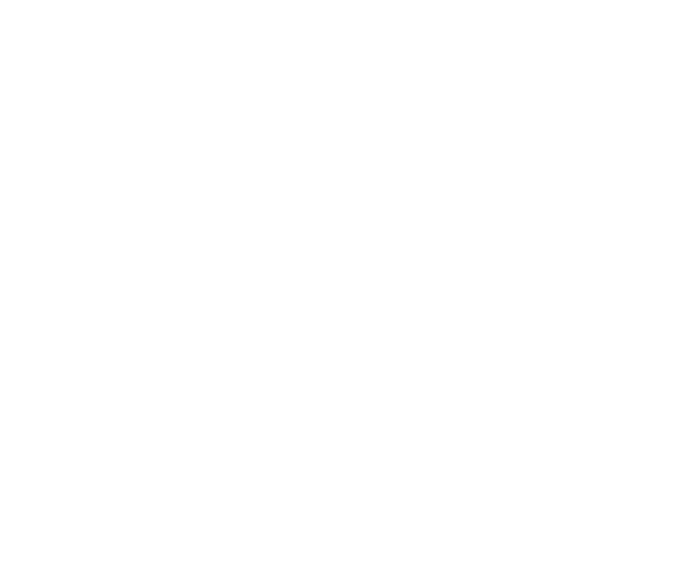
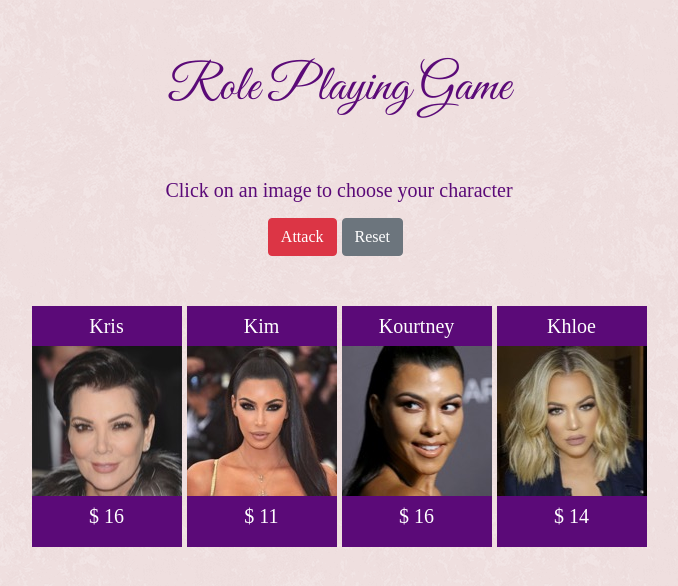
Before and after one commit to mbmedhurst/KKUK-RPG, a plain HTML site: page index.html in a window 1280 px wide. Shown: the whole page, without its empty margins (301-979 px from the left). Drawn offline with nearby package versions, Linux system fonts and the light colour scheme; a web font is replaced by a local one.

Commit message:
init and character click working

```diff
--- a/assets/css/style.css
+++ b/assets/css/style.css
@@ -0,0 +1,88 @@
+body {
+    background-image: url(../images/pink_rice.png);
+    color: #5b0a78;
+}
+
+.header-container {
+    margin: 50px;
+    text-align: center;
+    font-family: 'Great Vibes', cursive;
+    font-size: 50px;
+    /* border: 1px dotted purple; */
+}
+
+.game-container {
+    margin: 0px 50px;
+    display: grid;
+    grid-template-columns: 1fr 1fr 1fr 1fr;
+    grid-template-rows: 1fr 1fr;
+    /* border: 1px dotted purple; */
+    grid-gap: 5px;
+    /* text-align: center; */
+}
+
+.grid-item {
+    font-family: 'Laila', serif;
+    font-size: 20px;
+    /* border: 1px dotted purple; */
+}
+
+/* aka cell 1 */
+#me {
+    grid-column: 1 / span 1;
+    grid-row: 1 / span 2;
+    text-align: center;
+}
+
+/* aka cell 2 */
+#message {
+    grid-column: 2 / span 2;
+    grid-row: 1 / span 1;
+    text-align: center;
+}
+
+/* aka cell 3 */
+#defender {
+    grid-column: 4 / span 1;
+    grid-row: 1 / span 2;
+    text-align: center;
+}
+
+/* aka cell 4 */
+#attackBtn {
+    grid-column: 2 / span 1;
+    grid-row: 2 / span 1;
+    text-align: right;
+}
+
+/* aka cell 5 */
+#resetBtn {
+    grid-column: 3 / span 1;
+    grid-row: 2 / span 1;
+}
+
+.player-container {
+    margin: auto;
+    margin-top: 50px;
+    width: 615px;
+    display: grid;
+    grid-template-columns: 1fr 1fr 1fr 1fr;
+    grid-template-rows: 1fr;
+    /* border: 1px dotted purple; */
+    grid-gap: 5px;
+}
+
+.playerCell {
+    background-color: #5b0a78;
+    color: white;
+    font-family: 'Laila', serif;
+    font-size: 20px;
+    text-align: center;
+    width: 150px;
+    padding-top: 5px;
+}
+
+img {
+    padding-top: 5px;
+    padding-bottom: 5px;
+}
--- a/assets/javascript/game.js
+++ b/assets/javascript/game.js
@@ -0,0 +1,89 @@
+// generic function for generating random number within a range of two set numbers
+function getRandom(max, min) {
+    return Math.floor(Math.random() * (max - min)) + min
+}
+
+let characterList = document.querySelectorAll('.playerCell');
+
+// let me = characters[name]
+// let defender = characters[name]
+
+// character set
+let characters = {
+    'kris': {
+        name: 'kris',
+        health: getRandom(20, 10),
+        strength: getRandom(5, 1),
+        firstStrength: [], // placholder to capture the initial value of the character's strength
+    },
+
+    'kim': {
+        name: 'kim',
+        health: getRandom(20, 10),
+        strength: getRandom(5, 1),
+        firstStrength: [],
+    },
+
+    'kourtney': {
+        name: 'kourtney',
+        health: getRandom(20, 10),
+        strength: getRandom(5, 1),
+        firstStrength: [],
+    },
+
+    'khloe': {
+        name: 'khloe',
+        health: getRandom(20, 10),
+        strength: getRandom(5, 1),
+        firstStrength: [],
+    },
+}
+
+function attack() {
+    defender.health -= me.strength
+    me.strength += parseInt(me.firstStrength)
+}
+
+function counterAttack() {
+    me.health -= defender.strength
+}
+
+function attackRound() {
+    attack()
+    // counterAttack()
+    let me = 'kris'
+    let defender = "kim"
+    document.querySelector('#krisHS').innerHTML = `$${me.health}`
+    document.querySelector('#kimHS').innerHTML = `$${defender.health}`
+    document.querySelector('#message').innerHTML =
+        `You attacked {defender} which cost her {this.health}.She attacked you back, which cost you {this.health}.`
+}
+
+//***************** GAME STARTS ***************************/
+
+// listens for clicks on any of the 4 characters on the page
+// got this from stack overflow https://stackoverflow.com/questions/40956717/how-to-addeventlistener-to-multiple-elements-in-a-single-line)
+characterList.forEach(function(elem) {
+    elem.addEventListener("click", function() {
+        alert('hello world')
+    });
+});
+
+
+function init() {
+    characters.kris.health
+    characters.kris.firstStrength.push(characters.kris.strength)
+    characters.kim.health
+    characters.kim.firstStrength.push(characters.kim.strength)
+    characters.kourtney.health
+    characters.kourtney.firstStrength.push(characters.kourtney.strength)
+    characters.khloe.health
+    characters.khloe.firstStrength.push(characters.khloe.strength)
+    document.querySelector('#message').innerHTML = 'Click on an image to choose your character'
+    document.querySelector('#krisHS').innerHTML = `$ ${characters.kris.health}`
+    document.querySelector('#kimHS').innerHTML = `$ ${characters.kim.health}`
+    document.querySelector('#kourtneyHS').innerHTML = `$ ${characters.kourtney.health}`
+    document.querySelector('#khloeHS').innerHTML = `$ ${characters.khloe.health}`
+}
+
+init()
--- a/index.html
+++ b/index.html
@@ -1,16 +1,56 @@
 <!DOCTYPE html>
 <html lang="en">
+
 <head>
     <meta charset="UTF-8">
     <meta name="viewport" content="width=device-width, initial-scale=1.0">
-    <title>KKUK RPG</title>
+    <title>Role Playing Game</title>
     <link rel="stylesheet" href="./assets/css/reset.css">
+    <link href="https://fonts.googleapis.com/css?family=Great+Vibes|Laila" rel="stylesheet">
+    <link rel="stylesheet" href="https://stackpath.bootstrapcdn.com/bootstrap/4.3.1/css/bootstrap.min.css" integrity="sha384-ggOyR0iXCbMQv3Xipma34MD+dH/1fQ784/j6cY/iJTQUOhcWr7x9JvoRxT2MZw1T" crossorigin="anonymous">
     <link rel="stylesheet" href="./assets/css/style.css">
 </head>
+
 <body>
-
+    <div class="header-container">
+        <div class="grid-item-header">Role Playing Game</div>
+    </div>
+    <div class="game-container">
+        <div class="grid-item" id="me"></div>
+        <div class="grid-item" id="message">Click on an image to choose your character</div>
+        <div class="grid-item" id="defender"></div>
+        <div class="grid-item" id="attackBtn">
+            <button type="button" class="btn btn-danger" id="attack" onclick="attackRound()">Attack</button>
+        </div>
+        <div class="grid-item" id="resetBtn">
+            <button type="button" class="btn btn-secondary" id="reset" onclick="init()">Reset</button>
+        </div>
+    </div>
+    <div class="player-container">
+        <div class="playerCell" id="kris">
+            Kris<br>
+            <img src="./assets/images/kris.jpg"><br>
+            <p id="krisHS"></p>
+        </div>
+        <div class="playerCell" id="kim">
+            Kim<br>
+            <img src="./assets/images/kim.jpg"><br>
+            <p id="kimHS"></p>
+        </div>
+        <div class="playerCell" id="kourtney">
+            Kourtney<br>
+            <img src="./assets/images/kourtney.jpg"><br>
+            <p id="kourtneyHS"></p>
+        </div>
+        <div class="playerCell" id="khloe">
+            Khloe<br>
+            <img src="./assets/images/khloe.jpg"><br>
+            <p id="khloeHS"></p>
+        </div>
+    </div>
 
 
     <script src="./assets/javascript/game.js"></script>
 </body>
+
 </html>
```
Also changed, not shown: assets/images/khloe.jpg (added), assets/images/kim.jpg (added), assets/images/kourtney.jpg (added), assets/images/kris.jpg (added), assets/images/pink_rice.png (added), assets/javascript/game-test.js (added), index-test.html (added), 2 other files.
